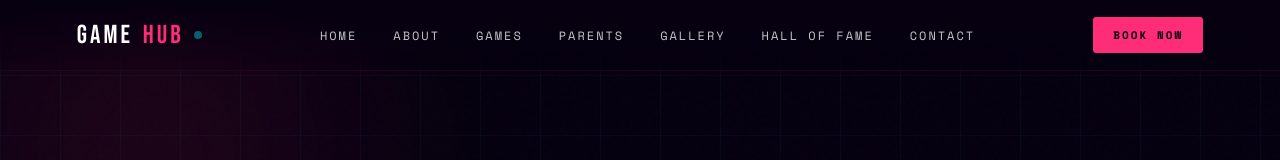
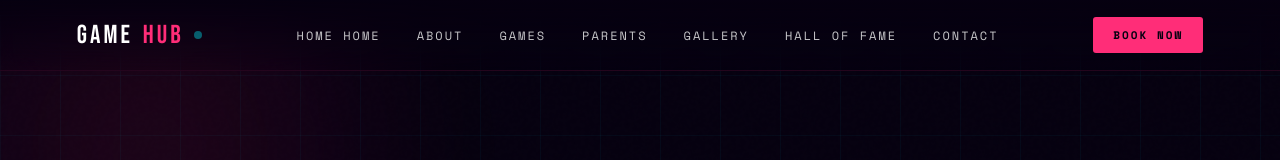
Before and after one commit to wlAnkit0830/Game-Hub, a plain HTML site: page index.html in a window 1280 px wide. Shown: the top 160 px of the page. Drawn offline with nearby package versions, Linux system fonts and the light colour scheme.

Commit message:
Update index.html

```diff
--- a/index.html
+++ b/index.html
@@ -1638,7 +1638,7 @@ footer {
       GAME<span>HUB</span> <div class="dot"></div>
     </a>
     <ul class="nav-links">
-      <li><a href="#home">Home</a></li>
+      <li><a href="#home">Home Home</a></li>
       <li><a href="#about">About</a></li>
       <li><a href="#games">Games</a></li>
       <li><a href="#parents">Parents</a></li>
```
